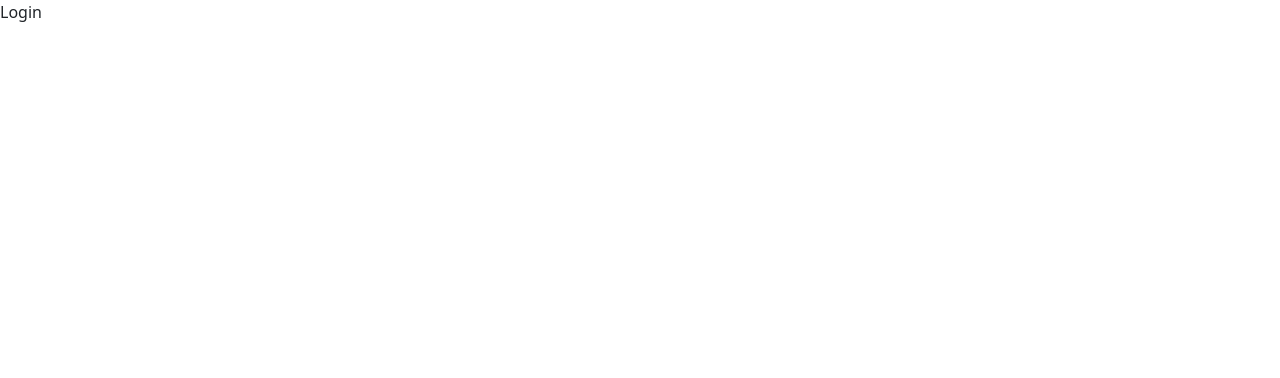
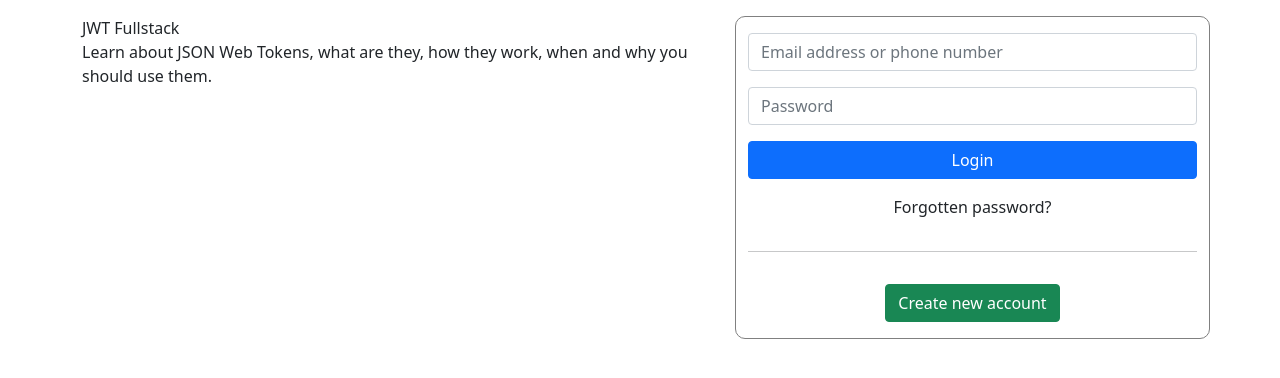
Before and after one commit to thinhvo1811/jwt-frontend, a React (Create React App) app: page /login in a window 1280 px wide. Shown: the top 378 px of the page. Built offline with nearby package versions, Linux system fonts and the light colour scheme.

Commit message:
design form login

```diff
--- a/src/components/Login/Login.js
+++ b/src/components/Login/Login.js
@@ -1,5 +1,30 @@
+import './Login.scss';
+
 const Login = (props) => {
-    return <div className="login-container">Login</div>;
+    return (
+        <div className="login-container mt-3">
+            <div className="container">
+                <div className="row">
+                    <div className="content-left col-7">
+                        <div className="brand">JWT Fullstack</div>
+                        <div className="detail">
+                            Learn about JSON Web Tokens, what are they, how they work, when and why you should use them.
+                        </div>
+                    </div>
+                    <div className="content-right col-5 d-flex flex-column gap-3 py-3">
+                        <input type="text" className="form-control" placeholder="Email address or phone number" />
+                        <input type="password" className="form-control" placeholder="Password" />
+                        <button className="btn btn-primary">Login</button>
+                        <span className="text-center">Forgotten password?</span>
+                        <hr />
+                        <div className="text-center">
+                            <button className="btn btn-success">Create new account</button>
+                        </div>
+                    </div>
+                </div>
+            </div>
+        </div>
+    );
 };
 
 export default Login;
--- a/src/components/Login/Login.scss
+++ b/src/components/Login/Login.scss
@@ -0,0 +1,6 @@
+.login-container {
+    .content-right {
+        border: 1px solid grey;
+        border-radius: 10px;
+    }
+}
```
